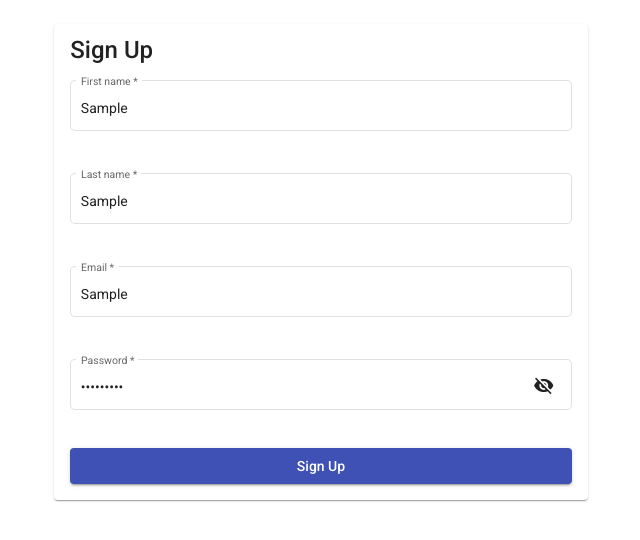
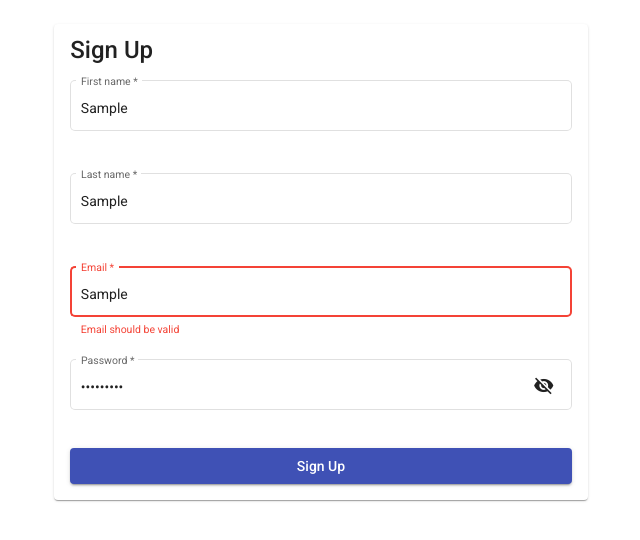
Before and after one commit to ByAliaksandr/web-coding-challenge, an Angular app: page /signup-form in a window 1280 px wide. Both pictures are taken after typing "Sample", "Sample", "Sample", "Sample123" into the empty fields and a click on the button "Sign Up". Shown: the top 540 px of the page, without its empty margins (319-959 px from the left). Built offline with nearby package versions, Linux system fonts and the light colour scheme.

Commit message:
feature: add email validation

```diff
--- a/src/app/signup-form/signup-form.component.html
+++ b/src/app/signup-form/signup-form.component.html
@@ -30,6 +30,9 @@
                     <mat-error *ngIf="signupForm.get('email').hasError('required')">
                         Email is required
                     </mat-error>
+                    <mat-error *ngIf="signupForm.get('email').hasError('email')">
+                        Email should be valid
+                    </mat-error>
                 </mat-form-field>
             </div>
 
--- a/src/app/signup-form/signup-form.component.ts
+++ b/src/app/signup-form/signup-form.component.ts
@@ -19,7 +19,7 @@ export class SignupFormComponent implements OnInit {
     this.signupForm = this.formBuilder.group({
       firstname: new FormControl('', [Validators.required]),
       lastname: new FormControl('', [Validators.required]),
-      email: new FormControl('', [Validators.required]),
+      email: new FormControl('', [Validators.required, Validators.email]),
       password: new FormControl('', [Validators.required, Validators.pattern('(?=.*[A-Z])(?=.*[a-z]).{8,}')]),
     },
     {
```
